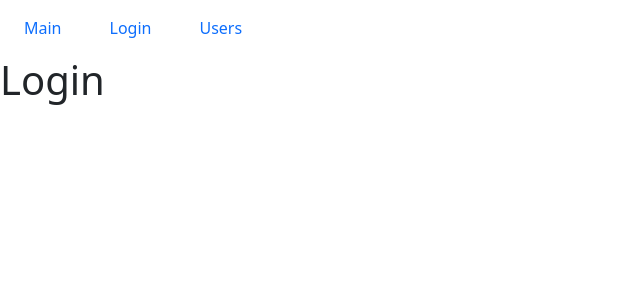
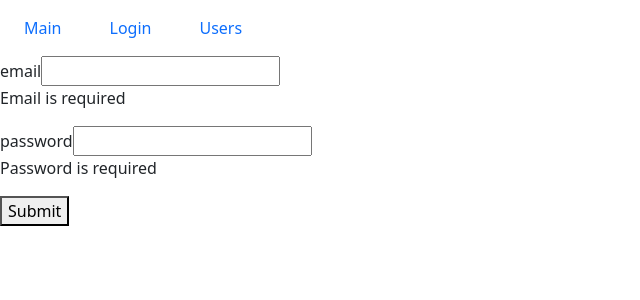
Before and after one commit to artemkamyshenkov/fast-dating, a React (Create React App) app: page /login in a window 1280 px wide. Shown: the top 300 px of the page, without its empty margins (0-640 px from the left). Built offline with nearby package versions, Linux system fonts and the light colour scheme.

Commit message:
feat: add login form

```diff
--- /dev/null
+++ b/src/components/textField.jsx
@@ -0,0 +1,25 @@
+import React from 'react';
+import PropTypes from 'prop-types';
+
+const TextField = ({ label, type, name, value, onChange, error }) => {
+  return (
+    <div>
+      <label htmlFor={name}>{label}</label>
+      <input type={type} id={name} value={value} name={name} onChange={onChange} />
+      {error && <p>{error}</p>}
+    </div>
+  );
+};
+
+TextField.defaultProps = {
+  type: 'text',
+};
+TextField.propTypes = {
+  label: PropTypes.string,
+  type: PropTypes.string,
+  name: PropTypes.string,
+  value: PropTypes.string,
+  onChange: PropTypes.func,
+  error: PropTypes.string,
+};
+export default TextField;
--- a/src/layouts/login.jsx
+++ b/src/layouts/login.jsx
@@ -1,6 +1,59 @@
-import React from 'react';
+import React, { useEffect, useState } from 'react';
+import TextField from '../components/textField';
+import validator from '../utils/validator';
+
 const Login = () => {
-  return <h1>Login</h1>;
+  const [data, setData] = useState({ email: '', password: '' });
+  const [errors, setErrors] = useState({});
+  const handleChange = ({ target }) => {
+    setData((prevState) => ({ ...prevState, [target.name]: target.value }));
+  };
+
+  const validateConfig = {
+    email: {
+      isRequired: { message: 'Email is required' },
+      isEmail: { message: 'Email is not correct' },
+    },
+    password: { isRequired: { message: 'Password is required' } },
+  };
+
+  useEffect(() => {
+    validate();
+  }, [data]);
+
+  const validate = () => {
+    const errors = validator(data, validateConfig);
+    setErrors(errors);
+    return Object.keys(errors).length === 0;
+  };
+
+  const handleSummit = (e) => {
+    e.preventDefault();
+    const isvalid = validate();
+    if (!isvalid) return;
+    console.log(data);
+  };
+
+  return (
+    <form onSubmit={handleSummit}>
+      <TextField
+        label="email"
+        name="email"
+        value={data.email}
+        onChange={handleChange}
+        error={errors.email}
+      />
+      <TextField
+        label="password"
+        type="password"
+        name="password"
+        value={data.password}
+        onChange={handleChange}
+        error={errors.password}
+      />
+      <button>Submit</button>
+    </form>
+  );
 };
 
 export default Login;
--- /dev/null
+++ b/src/utils/validator.js
@@ -0,0 +1,27 @@
+export default function validator(data, config) {
+  const errors = {};
+  function validate(validateMethod, data, config) {
+    switch (validateMethod) {
+      case 'isRequired':
+        if (data.trim() === '') return config.message;
+        break;
+      case 'isEmail': {
+        const emailRegExp = /^\S+@\S+\.\S+$/g;
+        if (!emailRegExp.test(data)) return config.message;
+        break;
+      }
+
+      default:
+        break;
+    }
+  }
+  for (const fieldName in data) {
+    for (const validateMethod in config[fieldName]) {
+      const error = validate(validateMethod, data[fieldName], config[fieldName][validateMethod]);
+      if (error && !errors[fieldName]) {
+        errors[fieldName] = error;
+      }
+    }
+  }
+  return errors;
+}
```
Also changed, not shown: .prettierrc.json.
